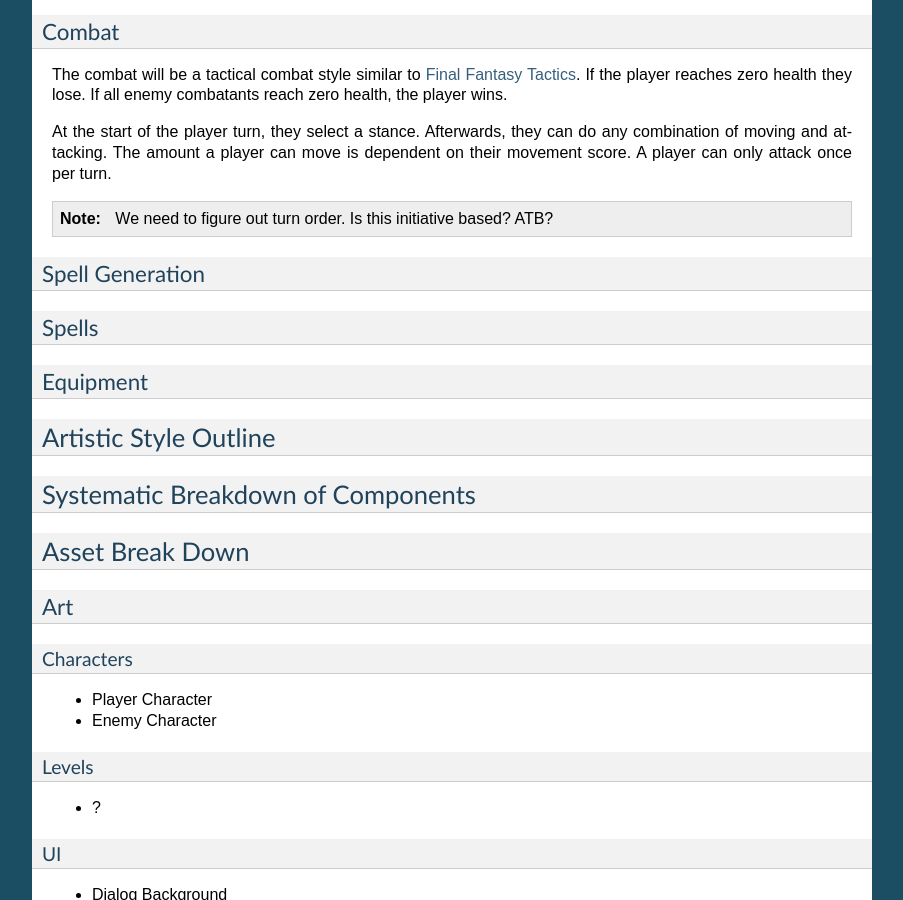
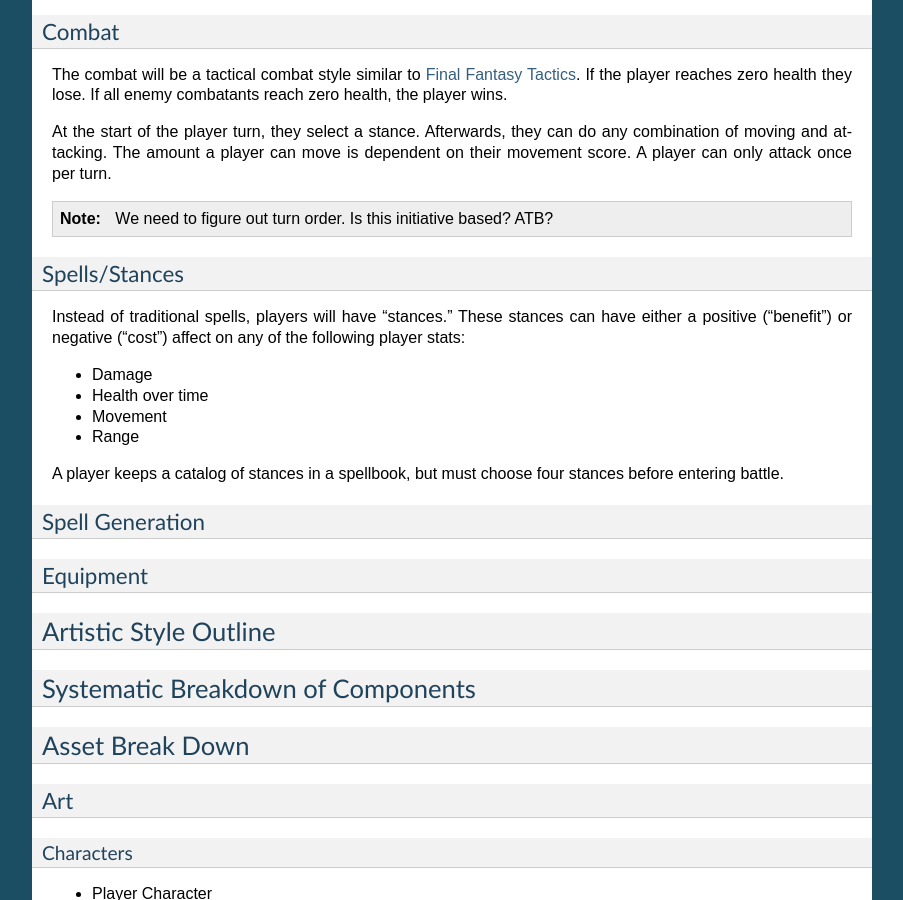
Before and after one commit to Moguri/odin, a Sphinx documentation site: the page built from docs/gdd.rst, in a window 1280 px wide and 900 px high, scrolled down 829 px. Shown: the whole window, without its empty margins (198-1101 px from the left). Built offline with Sphinx 7.4.7, drawn with Linux system fonts in a browser that asks for light colours.

Commit message:
GDD: Adding spell information.

```diff
--- a/docs/gdd.rst
+++ b/docs/gdd.rst
@@ -56,11 +56,21 @@ A player can only attack once per turn.
     Is this initiative based?
     ATB?
 
+Spells/Stances
+--------------
+
+Instead of traditional spells, players will have "stances."
+These stances can have either a positive ("benefit") or negative ("cost") affect on any of the following player stats:
+
+* Damage
+* Health over time
+* Movement
+* Range
+
+A player keeps a catalog of stances in a spellbook, but must choose four stances before entering battle.
+
 Spell Generation
 ----------------
-
-Spells
-------
 
 Equipment
 ---------
```
